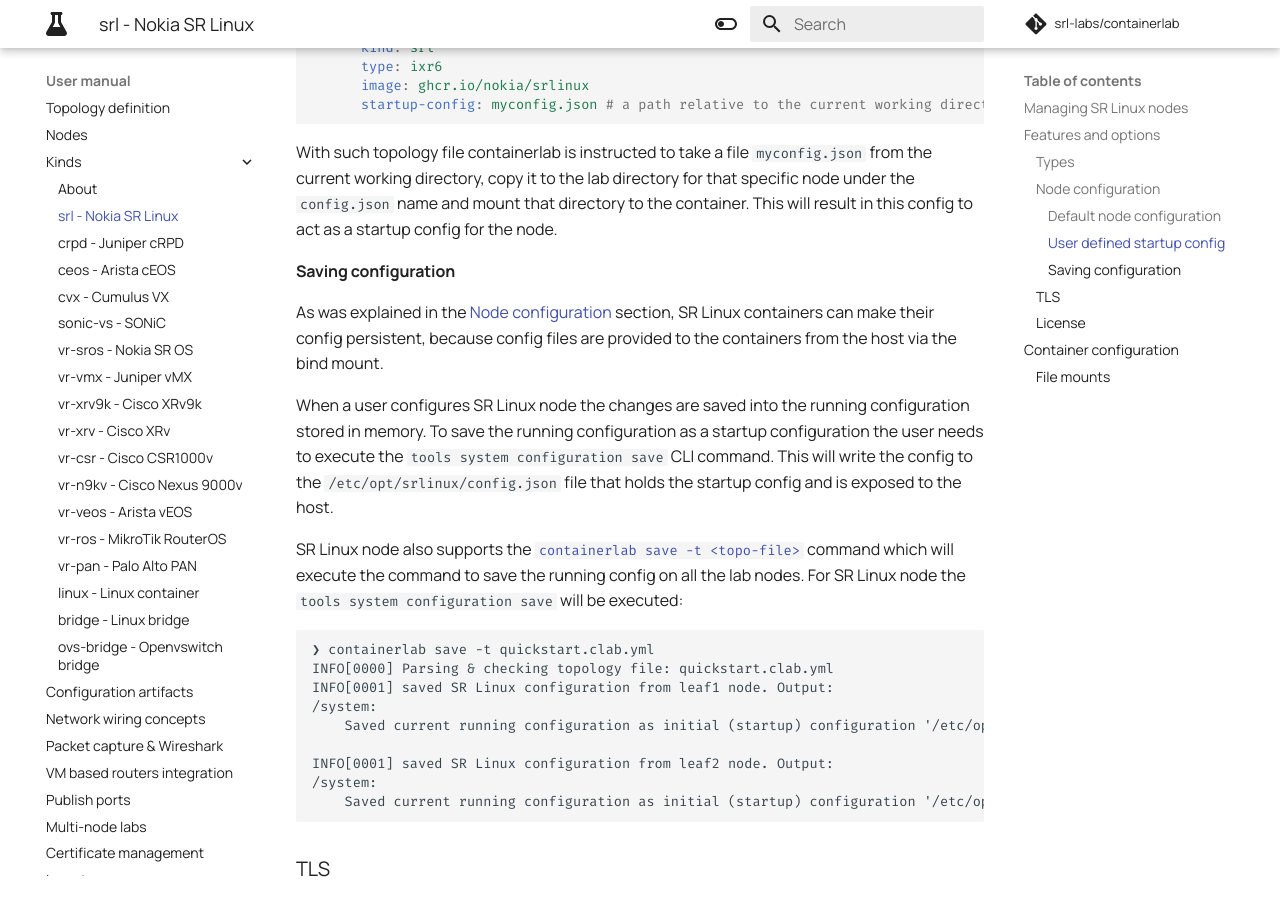
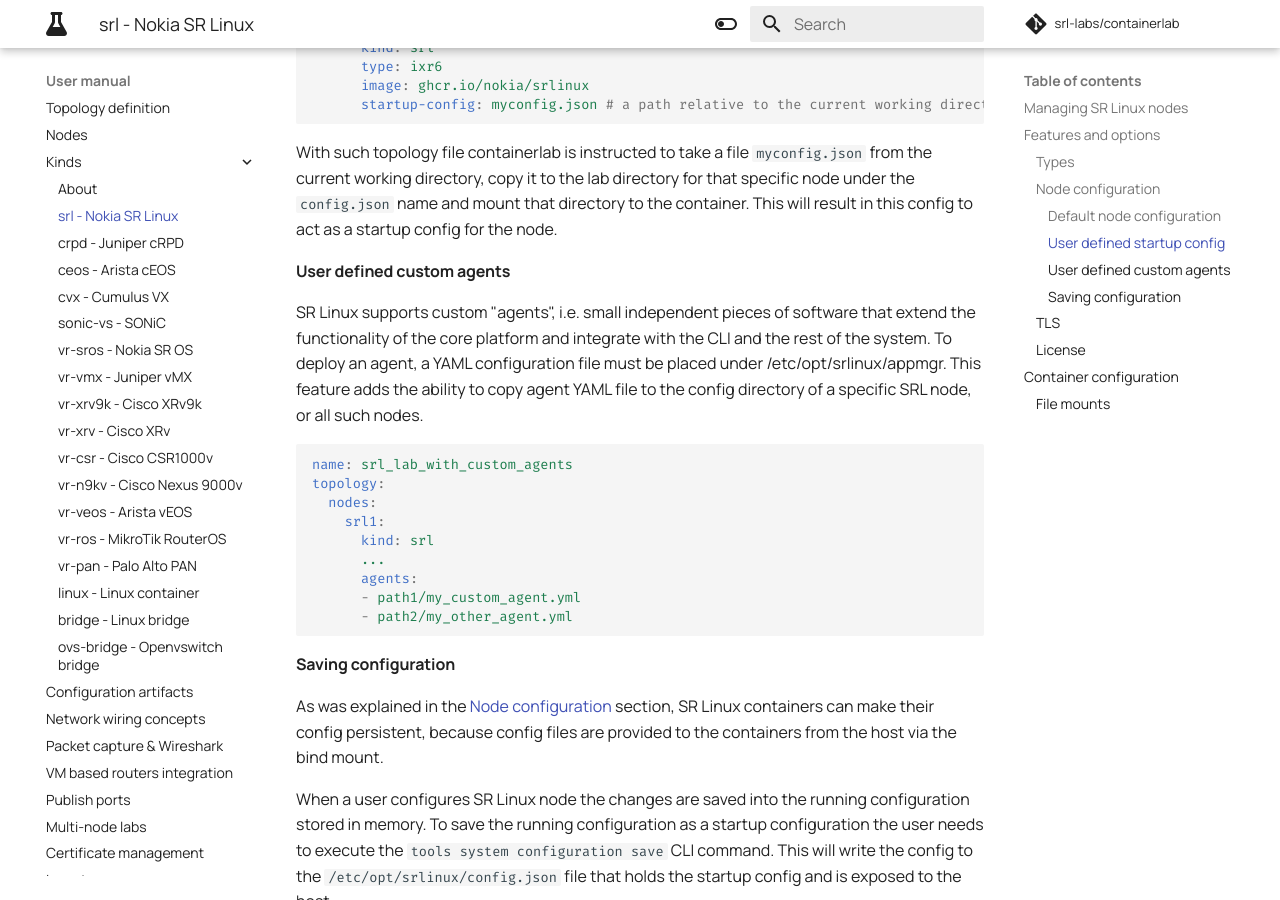
Before and after one commit to srl-labs/containerlab, an MkDocs documentation site: the page built from docs/manual/kinds/srl.md, in a window 1280 px wide and 900 px high, scrolled down 1824 px. Built offline with MkDocs 1.6.1 and Material for MkDocs 9.7.7, drawn with Linux system fonts in a browser that asks for light colours; emoji names are drawn with the system emoji font; comment, search, counter and statistics services are not loaded.

Commit message:
Add docs

````diff
--- a/docs/manual/kinds/srl.md
+++ b/docs/manual/kinds/srl.md
@@ -76,6 +76,21 @@ topology:
 
 With such topology file containerlab is instructed to take a file `myconfig.json` from the current working directory, copy it to the lab directory for that specific node under the `config.json` name and mount that directory to the container. This will result in this config to act as a startup config for the node.
 
+#### User defined custom agents
+SR Linux supports custom "agents", i.e. small independent pieces of software that extend the functionality of the core platform and integrate with the CLI and the rest of the system. To deploy an agent, a YAML configuration file must be placed under /etc/opt/srlinux/appmgr. This feature adds the ability to copy agent YAML file to the config directory of a specific SRL node, or all such nodes.
+
+```yaml
+name: srl_lab_with_custom_agents
+topology:
+  nodes:
+    srl1:
+      kind: srl
+      ...
+      agents:
+      - path1/my_custom_agent.yml
+      - path2/my_other_agent.yml
+```
+
 #### Saving configuration
 As was explained in the [Node configuration](#node-configuration) section, SR Linux containers can make their config persistent, because config files are provided to the containers from the host via the bind mount.
 
````
